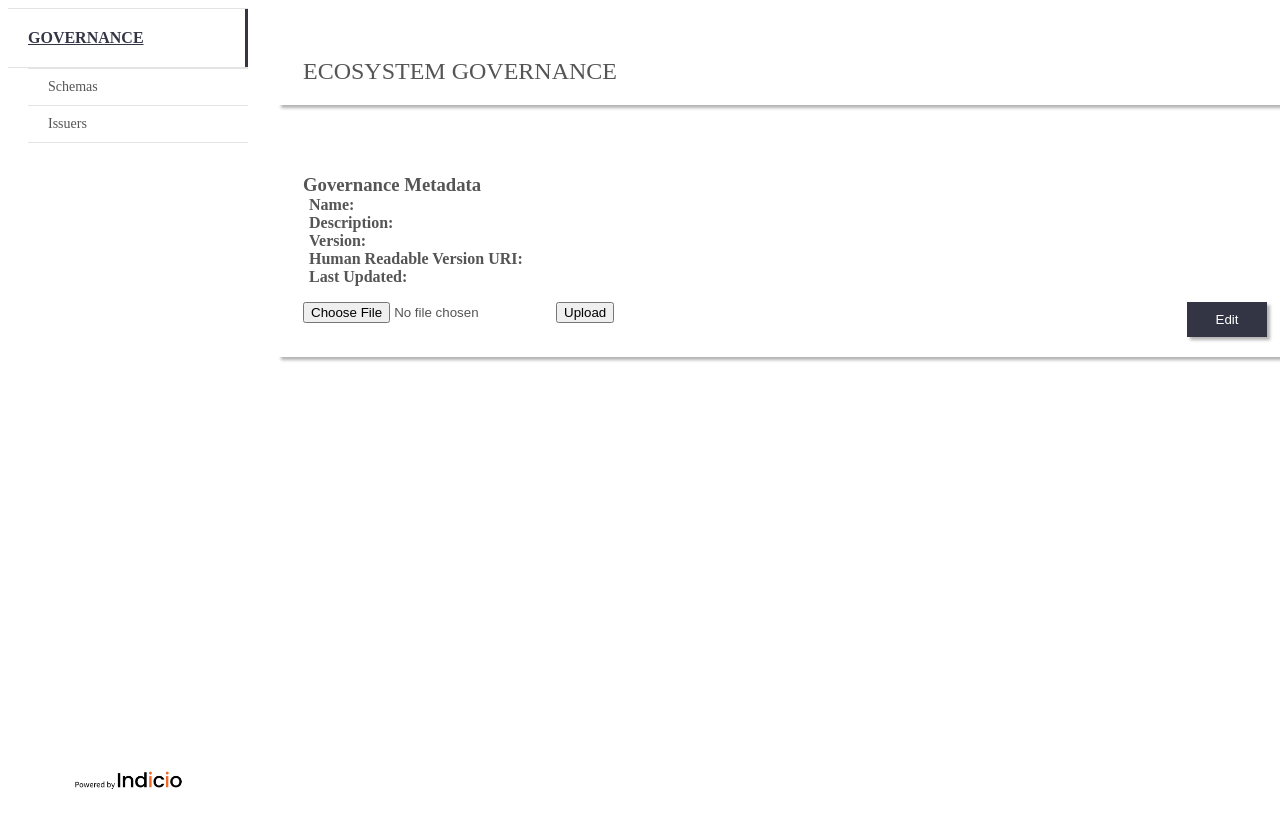
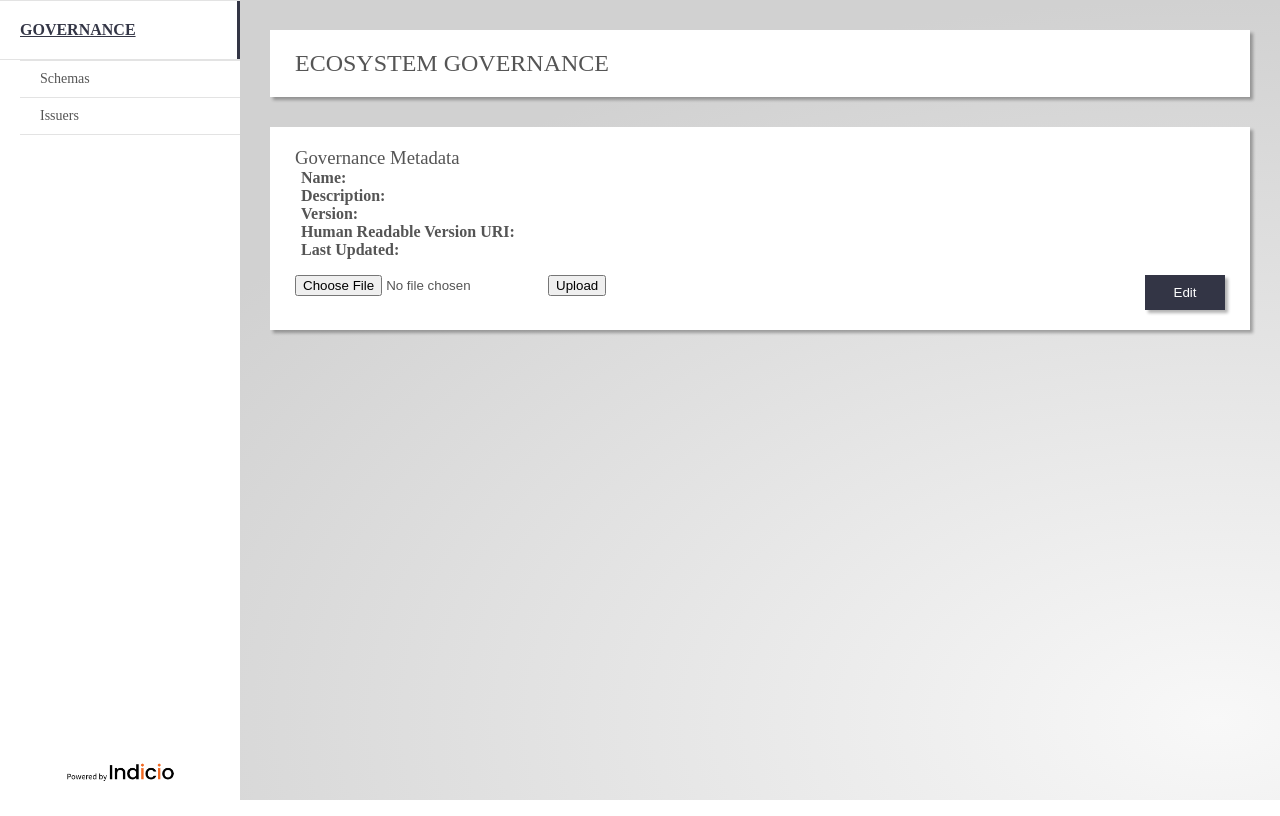
Before and after one commit to Indicio-tech/governance-editor, a React (Create React App) app: page /governance in a window 1280 px wide. Built offline with nearby package versions, Linux system fonts and the light colour scheme.

Commit message:
fix: adding styles to the app and fixing date on the metadata
Signed-off-by: Eldersonar <slavaecu@gmail.com>

```diff
--- a/src/App.css
+++ b/src/App.css
@@ -1,38 +1,48 @@
-.App {
-  text-align: center;
+html {
+  box-sizing: border-box;
+  margin: 0;
+  padding: 0;
+  width: 100%;
+  font-family: 'Source Sans Pro';
+  background-image: radial-gradient(
+    farthest-side at 95% 90%,
+    #f8f8f8 0%,
+    #d1d1d1 100%
+  );
 }
 
-.App-logo {
-  height: 40vmin;
-  pointer-events: none;
+*,
+*:before,
+*:after {
+  box-sizing: inherit;
 }
 
-@media (prefers-reduced-motion: no-preference) {
-  .App-logo {
-    animation: App-logo-spin infinite 20s linear;
-  }
+body {
+  margin: 0;
+  padding: 0;
+  min-width: 100%;
+  min-height: 100vh;
+  font-size: 16px;
 }
 
-.App-header {
-  background-color: #282c34;
-  min-height: 100vh;
-  display: flex;
-  flex-direction: column;
-  align-items: center;
-  justify-content: center;
-  font-size: calc(10px + 2vmin);
-  color: white;
+h1,
+h2,
+h3,
+h4,
+h5,
+h6 {
+  margin-top: 0;
 }
 
-.App-link {
-  color: #61dafb;
+h2,
+h3 {
+  font-weight: normal;
 }
 
-@keyframes App-logo-spin {
-  from {
-    transform: rotate(0deg);
-  }
-  to {
-    transform: rotate(360deg);
-  }
+p {
+  margin: 0 0 1.4em 0;
 }
+
+.title-case {
+  text-transform: capitalize;
+}
--- a/src/UI/Governance.js
+++ b/src/UI/Governance.js
@@ -79,7 +79,7 @@ function Governance() {
       console.log(governanceFile)
       dispatch(setSelectedGovernance(governanceFile))
 
-      console.log(governanceFile["@context"])
+      console.log(governanceFile.last_updated)
 
       let metadata = {
         description: governanceFile.description,
@@ -143,11 +143,15 @@ function Governance() {
             <AttributeRow>
               <th>Last Updated:</th>
               <td>
-                {governanceState.metadata === {}
-                  ? new Date(governanceState.metadata.updated_at)
+                {/* TODO: decide on the date format and handle it here */}
+                {/* {governanceState.metadata === {}
+                  ? new Date(governanceState.metadata.last_updated)
                       .toISOString()
                       .slice(0, 19)
                       .replace("T", " ") || ""
+                  : ""} */}
+                {governanceState.metadata !== {}
+                  ? governanceState.metadata.last_updated || ""
                   : ""}
               </td>
             </AttributeRow>
```
